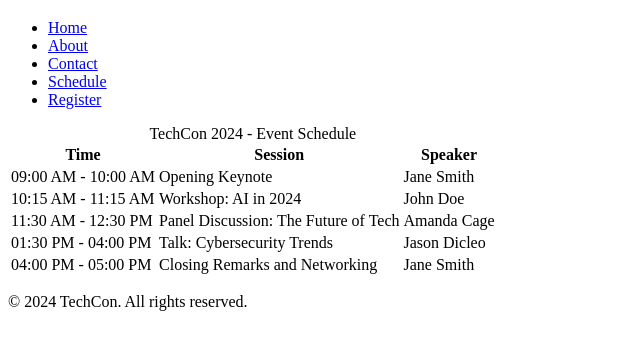
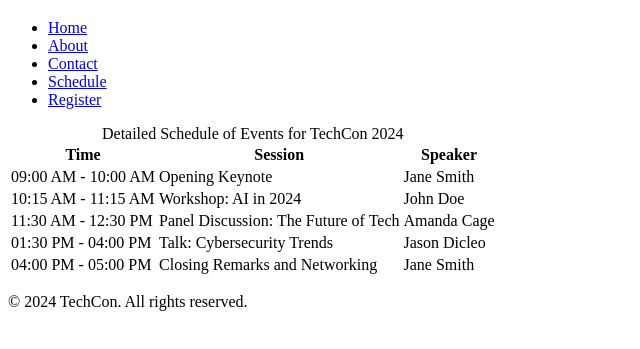
Before and after one commit to Joelnoble-001/TechCon_HTML, a plain HTML site: page techcon_website/schedule.html in a window 1280 px wide. Shown: the part 61-410 px from the top of the page, without its empty margins (0-640 px from the left). Drawn offline with Linux system fonts and the light colour scheme.

Commit message:
update schedule.html

```diff
--- a/techcon_website/schedule.html
+++ b/techcon_website/schedule.html
@@ -25,7 +25,7 @@
 
         <main>
             <table>
-                <caption>TechCon 2024 - Event Schedule</caption>
+                <caption>Detailed Schedule of Events for TechCon 2024</caption>
                 <thead>
                     <tr>
                         <th scope="col">Time</th>
```
